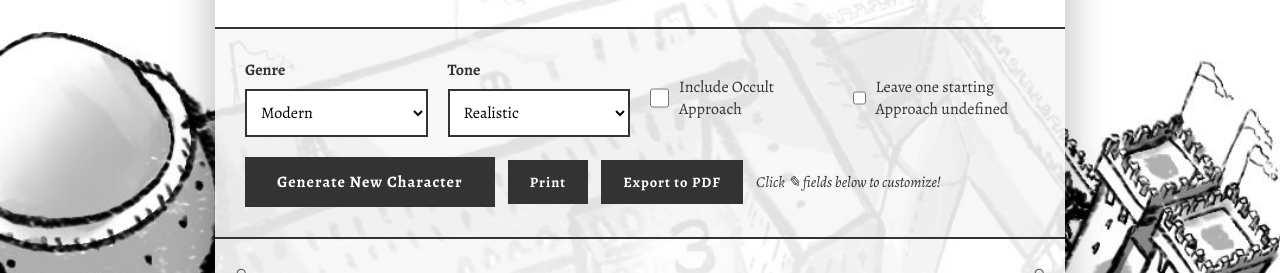
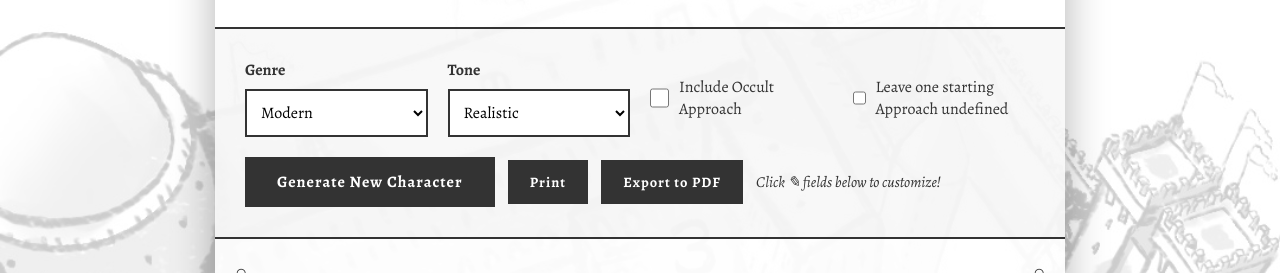
Before and after one commit to Griatch/plotarmor-chargen, a website: page plotarmor-chargen.html in a window 1280 px wide. Shown: the part 147-420 px from the top of the page. Drawn offline with nearby package versions, Linux system fonts and the light colour scheme.

Commit message:
Add tint to background

```diff
--- a/plotarmor-chargen.html
+++ b/plotarmor-chargen.html
@@ -22,7 +22,8 @@
 
         body {
             font-family: 'Alegreya', serif;
-            background: url('images/CastleGreenriver.jpg') no-repeat center center fixed;
+            background: linear-gradient(rgba(255,255,255,0.8), rgba(255,255,255,0.8)),
+                        url('images/CastleGreenriver.jpg') no-repeat center center fixed;
             background-size: cover;
             min-height: 100vh;
             padding: 20px;
```
